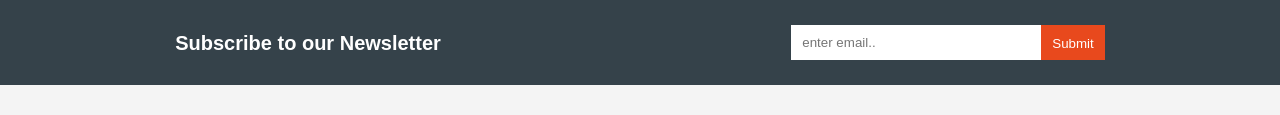
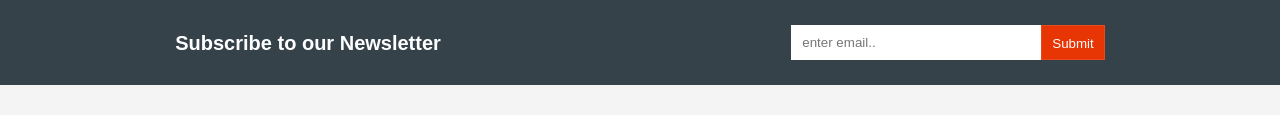
Before and after one commit to bravo-stack/Acme-Design-Agency, a plain HTML site: page index.html in a window 1280 px wide. In both pictures the pointer is over the button "Submit". Shown: the part 528-643 px from the top of the page. Drawn offline with Linux system fonts and the light colour scheme.

Commit message:
added a hover effect to the 'btn-submit' class

```diff
--- a/css/about.css
+++ b/css/about.css
@@ -99,6 +99,10 @@ body {
     color: #fff;
 }
 
+.btn-submit:hover {
+    background-color: #e73504;
+}
+
 /* Main section, Main Article and Aside Section */
 #main {
     display: flex;
--- a/css/services.css
+++ b/css/services.css
@@ -97,6 +97,10 @@ body {
     padding: 10px;
     height: 35px;
     color: #fff;
+}
+
+.btn-submit:hover {
+    background-color: #e73504;
 }
 
 /* Main section, Main Article and Aside Section */
--- a/css/style.css
+++ b/css/style.css
@@ -124,6 +124,10 @@ body {
     color: #fff;
 }
 
+.btn-submit:hover {
+    background-color: #e73504;
+}
+
 /* Packages */
 #packages {
     display: flex;
```
